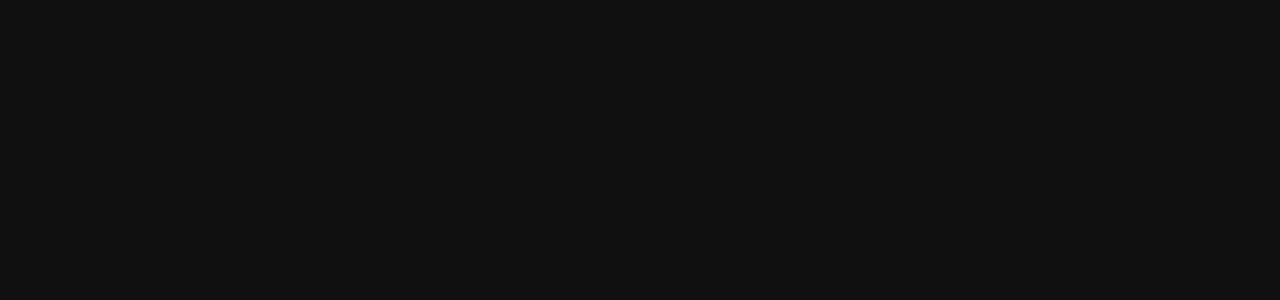
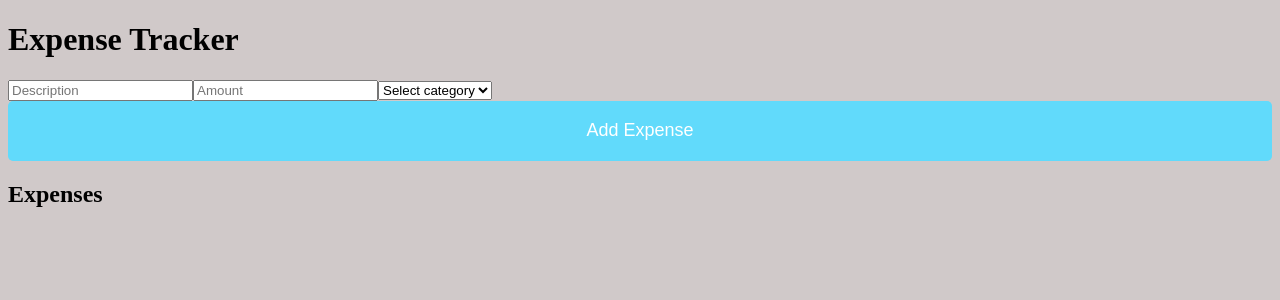
Before and after one commit to autsav/react_project, a React (Create React App) app in the folder my-app/: page /expensetracker in a window 1280 px wide. Before the commit this address had no page. Shown: the top 300 px of the page. Built offline with nearby package versions, Linux system fonts and the light colour scheme.

Commit message:
Expense tracker

```diff
--- a/my-app/src/App.js
+++ b/my-app/src/App.js
@@ -17,6 +17,7 @@ import Calculator from "./components/Calculator";
 import QuoteGenerator from "./components/QuoteGenerator";
 import WhetherApp from "./components/whetherApp/WhetherApp";
 import NoteApp from "./components/Notes/NoteApp"
+import ExpenseTrackerApp from "./components/ExpenseTrackerApp";
 export default function App(){
   return(
     <Router>
@@ -39,6 +40,7 @@ export default function App(){
           <Route path='/quoteGenerator' element={<QuoteGenerator />}  />
           <Route path='/Whether' element={<WhetherApp />}  />
           <Route path='/note' element={<NoteApp />}  />
+          <Route path='/expensetracker' element={<ExpenseTrackerApp />}  />
 
 
 
--- /dev/null
+++ b/my-app/src/components/ExpenseTrackerApp.js
@@ -0,0 +1,67 @@
+import React, { useState } from 'react';
+
+// Expense Tracker App component
+function ExpenseTrackerApp() {
+  const [expenses, setExpenses] = useState([]);
+  const [newExpense, setNewExpense] = useState({
+    description: '',
+    amount: '',
+    category: ''
+  });
+
+  const handleChange = (e) => {
+    const { name, value } = e.target;
+    setNewExpense({ ...newExpense, [name]: value });
+  };
+
+  const handleSubmit = (e) => {
+    e.preventDefault();
+    setExpenses([...expenses, newExpense]);
+    setNewExpense({ description: '', amount: '', category: '' });
+  };
+
+  return (
+    <div>
+      <h1>Expense Tracker</h1>
+      <form onSubmit={handleSubmit}>
+        <input
+          type="text"
+          name="description"
+          value={newExpense.description}
+          onChange={handleChange}
+          placeholder="Description"
+        />
+        <input
+          type="number"
+          name="amount"
+          value={newExpense.amount}
+          onChange={handleChange}
+          placeholder="Amount"
+        />
+        <select
+          name="category"
+          value={newExpense.category}
+          onChange={handleChange}
+        >
+          <option value="">Select category</option>
+          <option value="Food">Food</option>
+          <option value="Transportation">Transportation</option>
+          <option value="Utilities">Utilities</option>
+          <option value="Entertainment">Entertainment</option>
+          <option value="Others">Others</option>
+        </select>
+        <button type="submit">Add Expense</button>
+      </form>
+      <h2>Expenses</h2>
+      <ul>
+        {expenses.map((expense, index) => (
+          <li key={index}>
+            {expense.description} - ${expense.amount} ({expense.category})
+          </li>
+        ))}
+      </ul>
+    </div>
+  );
+}
+
+export default ExpenseTrackerApp;
--- a/my-app/src/styles/calculator.css
+++ b/my-app/src/styles/calculator.css
@@ -2,7 +2,7 @@
 /* App.css */
 /* App.css */
 body {
-    background-color: #111; /* Darker background color for the entire webpage */
+    background-color: #d0c9c9; /* Darker background color for the entire webpage */
   }
 
   .calculator {
```
